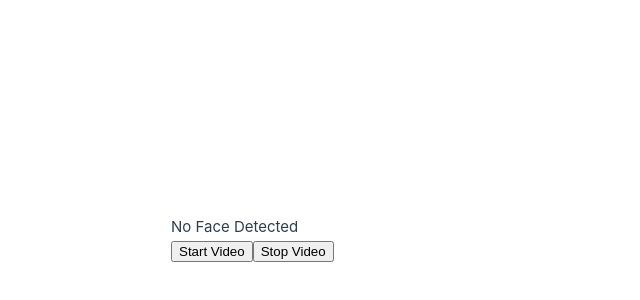
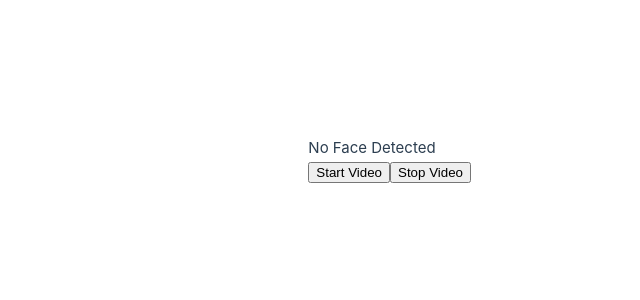
Before and after one commit to danudenny/face_recog_vue, a Vue app: page / in a window 1280 px wide. Shown: the part 240-540 px from the top of the page, without its empty margins (169-809 px from the left). Built offline with nearby package versions, Linux system fonts and the light colour scheme; what vue-sse would draw is missing.

Commit message:
show hide frame

```diff
--- a/src/App.vue
+++ b/src/App.vue
@@ -1,6 +1,6 @@
 <template>
 	<div>
-		<video ref="video" autoplay></video>
+		<video v-show="isStartVideo" ref="video" autoplay></video>
 		<div>
 			<span v-if="result === 'real'">Real</span>
 			<span v-if="result === 'spoof'">Spoof</span>
@@ -18,6 +18,7 @@ export default {
 	data() {
 		return {
 			result: null,
+			isStartVideo: false,
 			videoStream: null,
 			videoInterval: null,
 			apiProcessUrl: "https://apiface.danudenny.tech/process_video",
@@ -26,6 +27,7 @@ export default {
 	},
 	methods: {
 		startVideo() {
+			this.isStartVideo = true
 			navigator.mediaDevices
 				.getUserMedia({ video: true, audio: false })
 				.then((stream) => {
@@ -48,6 +50,7 @@ export default {
 				body: JSON.stringify({ stop: true }),
 			})
 				.then((response) => {
+					this.isStartVideo = false;
 					console.log(response);
 					this.videoStream.getTracks().forEach((track) => {
 						track.stop();
```
